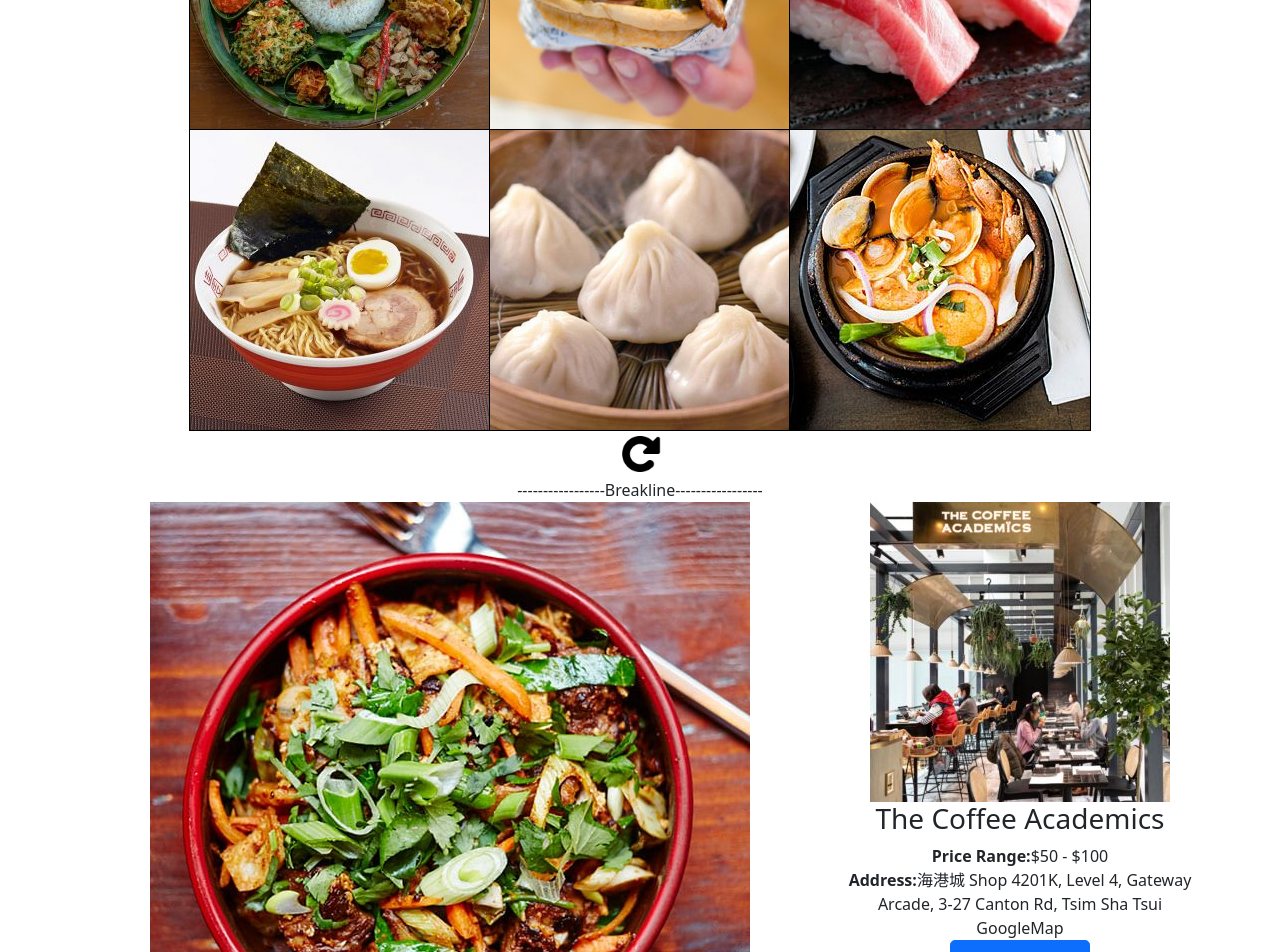
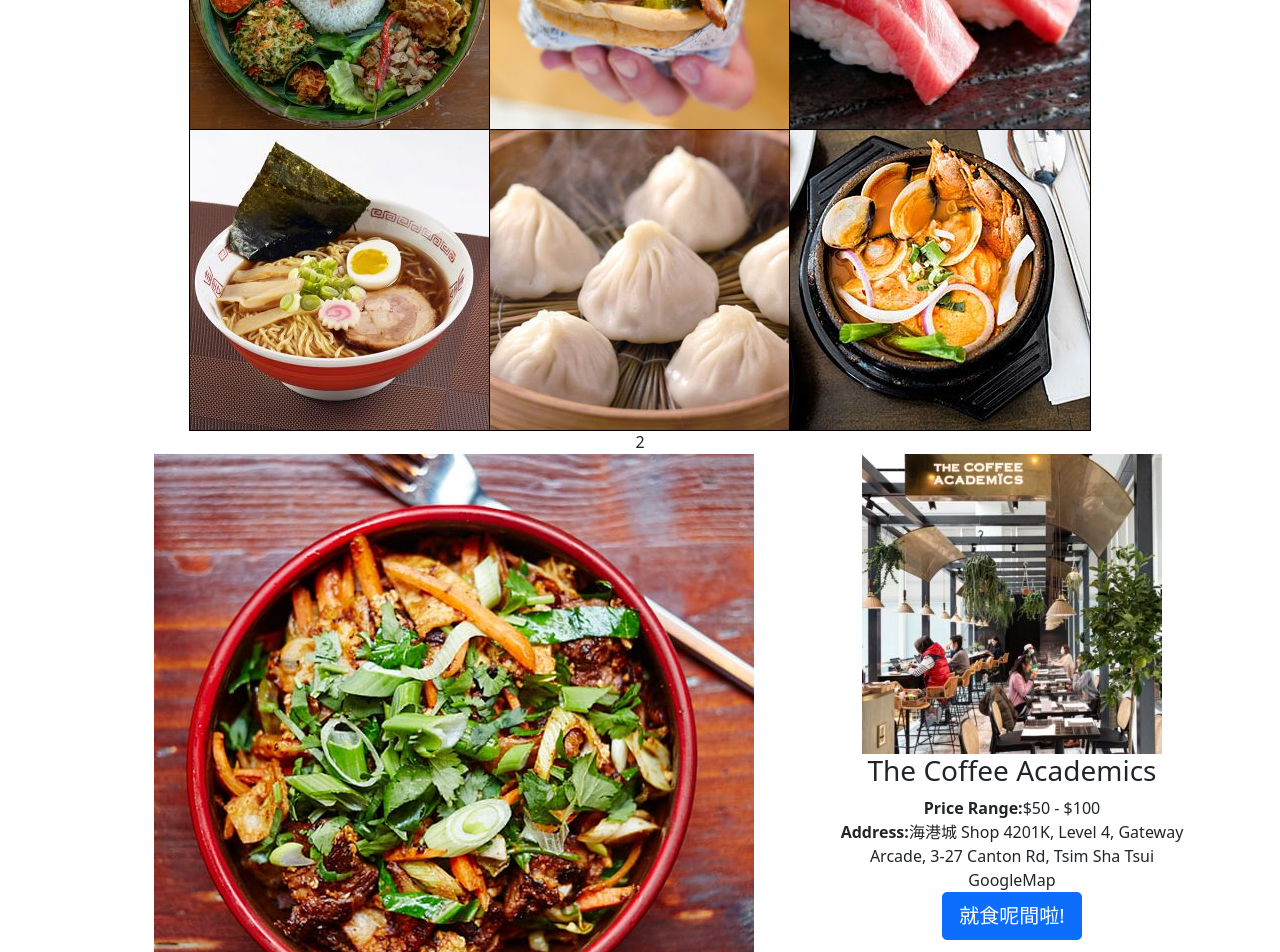
Before and after one commit to Pok3939/eat-what, a React (Create React App) app in the folder my_project/my-app/: page /restaurantpage2 in a window 1280 px wide. Shown: the part 640-1592 px from the top of the page. Built offline with nearby package versions, Linux system fonts and the light colour scheme.

Commit message:
redirect update

```diff
--- a/my_project/my-app/src/App.tsx
+++ b/my_project/my-app/src/App.tsx
@@ -38,7 +38,7 @@ function App() {
 
       </header>
       <text>-----------------Breakline-----------------</text>
-        <RestaurantPage/>
+        {/* <RestaurantPage/> */}
     </div>
 
   );
--- a/my_project/my-app/src/BootstrapGrid.css
+++ b/my_project/my-app/src/BootstrapGrid.css
@@ -1,9 +1,9 @@
-.col >img{
+.col > a>img{
 outline: 1.8px solid black;
 }
 
 
-.col >img:hover {
+.col >a >img:hover {
     /* opacity: 80%; */
     transform:scale(1, 1);
     transition: 0.2s;
--- a/my_project/my-app/src/BootstrapGrid.tsx
+++ b/my_project/my-app/src/BootstrapGrid.tsx
@@ -1,51 +1,64 @@
 import Container from 'react-bootstrap/Container';
 import Row from 'react-bootstrap/Row';
 import Col from 'react-bootstrap/Col';
+import { Link, BrowserRouter, Routes, Route } from 'react-router-dom'
 import './BootstrapGrid.css'
+import RestaurantPage from './RestaurantPage';
 
-function ResponsiveAutoExample() {
+
+function BootstrapGrid() {
     return (
         <Container>
+            <BrowserRouter>
                 <Row>
                     <Col>
+                        <Link to='/restaurantpage1'>
                             <img src='./grid1.jpg' />
+                        </Link>
+                        <Link to='/restaurantpage2'>
                             <img src='./grid2.jpg' />
+                        </Link>
+                        <Link to='/restaurantpage3'>
                             <img src='./grid3.jpg' />
+                        </Link>
                     </Col>
                 </Row>
                 <Row>
                     <Col>
+                    <Link to='/restaurantpage4'>
                             <img src='./grid4.jpg' />
+                        </Link>
+                        <Link to='/restaurantpage5'>
                             <img src='./grid5.jpg' />
+                        </Link>
+                        <Link to='/restaurantpage6'>
                             <img src='./grid6.jpg' />
+                        </Link>
                     </Col>
                 </Row>
                 <Row>
                     <Col>
+                        <Link to='/restaurantpage7'>
                             <img src='./grid7.jpg' />
+                        </Link>
+                        <Link to='/restaurantpage8'>
                             <img src='./grid8.jpg' />
+                        </Link>
+                        <Link to='/restaurantpage9'>
                             <img src='./grid9.jpg' />
+                        </Link>
                     </Col>
                 </Row>
-
-            {/* <Row>
-        <Col sm><img src ='./huge.jpg'></img></Col>
-        <Col sm><img src ='./huge.jpg'></img></Col>
-        <Col sm><img src ='./huge.jpg'></img></Col>
-      </Row>
-      <Row>
-        <Col sm><img src ='./huge.jpg'></img></Col>
-        <Col sm><img src ='./huge.jpg'></img></Col>
-        <Col sm><img src ='./huge.jpg'></img></Col>
-      </Row>
-      <Row>
-        <Col sm><img src ='./huge.jpg'></img></Col>
-        <Col sm><img src ='./huge.jpg'></img></Col>
-        <Col sm><img src ='./huge.jpg'></img></Col>
-      </Row> */}
+            <Routes>
+                <Route path ='/restaurantpage1' element ={<RestaurantPage text='1'/>}>
+                </Route>
+                <Route path ='/restaurantpage2' element ={<RestaurantPage text='2'/>}>
+                </Route>
+            </Routes>
+            </BrowserRouter>
 
         </Container>
     );
 }
 
-export default ResponsiveAutoExample;
+export default BootstrapGrid;
--- a/my_project/my-app/src/RestaurantPage.tsx
+++ b/my_project/my-app/src/RestaurantPage.tsx
@@ -4,9 +4,18 @@ import Row from 'react-bootstrap/Row';
 import Col from 'react-bootstrap/Col';
 import Button from 'react-bootstrap/Button';
 
-function RestaurantPage() {
+interface Props {
+    text: string;
+  }
+
+  const Banner = ({ text }: Props) => {
+    return <h1>Hello, {text}</h1>;
+  };
+
+function RestaurantPage({ text }: Props) {
     return (
         <Container>
+            {text}
             <Row>
                 <Col sm={8}>
                     <Row>
--- a/package.json
+++ b/package.json
@@ -1,5 +1,6 @@
 {
   "dependencies": {
+    "@types/react-bootstrap": "^0.32.30",
     "bootstrap": "5"
   }
 }
```
Also changed, not shown: 1 other file (tests, documents, lock files or other folders). Lines whose indentation alone changed are shown as unchanged.
